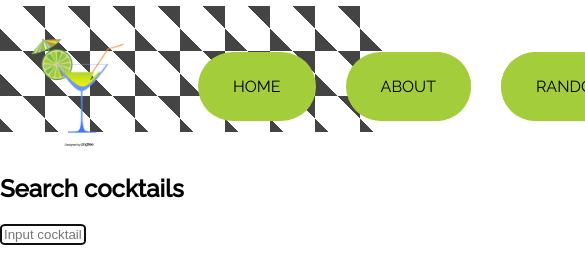
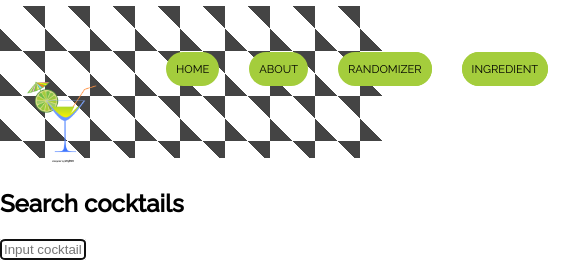
Before and after one commit to nadia643/asos-react, a React (Create React App) app: page / in a window 390 px wide. Shown: the top 263 px of the page, 585 px wide, since content can reach past the window. Built offline with nearby package versions, Linux system fonts and the light colour scheme; no server answers.

Commit message:
ammended single cocktail for tablet media query

```diff
--- a/src/App.scss
+++ b/src/App.scss
@@ -1,10 +1,10 @@
 @import url('https://fonts.googleapis.com/css2?family=Raleway:wght@400;500&display=swap');
 @import url('https://fonts.googleapis.com/css2?family=Quicksand&display=swap');
-
+@import './mixins';
 // NAVBAR
 .navbar {
   // background-color: lightgray;
-  height: 15vh;
+  height: 18vh;
   width: 98vw;
   margin: 0 auto;
   margin-top: 1.5%;
@@ -18,7 +18,7 @@
 
     background-position:
       0 0,
-      45/2 45/2
+      45/2 45/2;
 
 }
 
@@ -27,6 +27,8 @@
   grid-template-columns: 1fr 3fr;
   padding: 15px;
   align-items: center;
+
+
 
   &-content {
     &--left{
@@ -41,6 +43,12 @@
       display: grid;
       justify-self: flex-end;
 
+      @include respond-phone {
+        grid-template-columns: 1fr 1fr;
+        grid-template-rows: 1fr 1fr;
+      }
+
+
     }
   }
 }
@@ -50,6 +58,11 @@
   height: 8rem;
   width: 8rem;
   animation: moveInTop 2s;
+
+  @include respond-phone-480 {
+    height: 6rem;
+    width: 6rem;
+  }
 
   &:hover {
     transform: scale(1.5);
@@ -61,6 +74,13 @@
   display: flex;
   align-items: center;
   margin-right: 40px;
+
+    // @include respond-tablet-portrait {
+    //   display: grid;
+    //   grid-template-rows: 1fr 1fr;
+    //   grid-template-columns: 1fr 1fr;
+    //   margin: 0px;
+    // }
 }
 
 
@@ -75,6 +95,12 @@ a:link {
   grid-template-columns: 1fr 1fr;
   column-gap: 2.5rem;
   margin-bottom: 2.5rem;
+
+  @include respond-tablet-portrait-750 {
+    grid-template-rows: 1fr 1fr;
+    grid-template-columns: 1fr;
+    column-gap: 0.1rem;
+  }
 }
 
 .cocktail-section {
@@ -94,13 +120,43 @@ a:link {
 
   transition: all .8s;
 
+  @include respond-tablet-portrait-750 {
+    grid-row: 1 / 2;
+    grid-column: 2 / 3;
+  }
+
+  @include respond-phone-480 {
+    max-height: 60%;
+    max-width: 95%;
+  }
+
+  @include respond-phone-360 {
+    max-height: 20%;
+    max-width: 50%;
+  }
+
+
   &:hover {
     transform: translateY(-1rem) scale(1.02);
+
+    @include respond-tablet-portrait {
+      transform: translateY(-.5rem);
+    }
   }
+
+  @include respond-tablet-portrait {
+    max-height: 80%;
+    margin-top: 5rem;
+  }
+
 }
 
 .drink-info {
   grid-column: 2 / 3;
+
+  @include respond-tablet-portrait-750 {
+    grid-row: 2 / 3;
+  }
 
   p {
     font-family: 'Quicksand', sans-serif;
@@ -117,6 +173,11 @@ a:link {
 
   &-single-cocktail {
     text-align: center;
+
+    @include respond-tablet-portrait-750 {
+      grid-column: 2 / 3;
+      grid-row: 1 / 2;
+    }
   }
 }
 
@@ -127,6 +188,16 @@ a:link {
 
   display: grid;
   grid-template-columns: repeat(auto-fill, minmax(370.8px, 1fr));
+
+  @include respond-tablet-portrait {
+    grid-template-columns: repeat(auto-fill, minmax(200px, 3fr));
+  }
+
+  @include respond-phone {
+    grid-template-columns: repeat(auto-fill, minmax(150px, 3fr));
+  }
+
+
 
   column-gap: 1.8rem;
   row-gap: 1.8rem;
@@ -192,12 +263,25 @@ img {
     color: black;
     padding: 25px 35px;
     display: flex;
+
+    @include respond-tablet-portrait {
+      padding: 25px 17px;
+      font-size: 1rem;
+    }
+    @include respond-tablet-portrait-750 {
+      padding: 10px 10px;
+      font-size: .7rem;
+    }
+
+
   }
 
     &:after {
       background-color: #a4cd3c;
       color: black;
+
   }
+
   &-single {
     background-color: #ededed;
     padding: 10px 15px;
@@ -282,6 +366,10 @@ img {
   &:hover {
     transform: scale(1.4);
     color: orange;
+
+    @include respond-tablet-portrait {
+      transform: scale(1.1);
+    }
   }
 
   &-one {
--- /dev/null
+++ b/src/_mixins.scss
@@ -0,0 +1,39 @@
+// MIXINS
+
+
+@mixin respond-phone-360 {
+  @media(max-width: 360px) {
+    @content;
+  }
+}
+
+
+@mixin respond-phone-480 {
+  @media(max-width: 480px) {
+    @content;
+  }
+}
+
+@mixin respond-phone {
+  @media(max-width: 600px) {
+    @content;
+  }
+}
+
+@mixin respond-tablet-portrait-750{
+  @media(max-width: 750px) {
+    @content;
+  }
+}
+
+@mixin respond-tablet-portrait {
+  @media(max-width: 900px) {
+    @content;
+  }
+}
+
+@mixin respond-tablet-landscape {
+  @media(max-width: 1200px) {
+     @content;
+  }
+}
```
